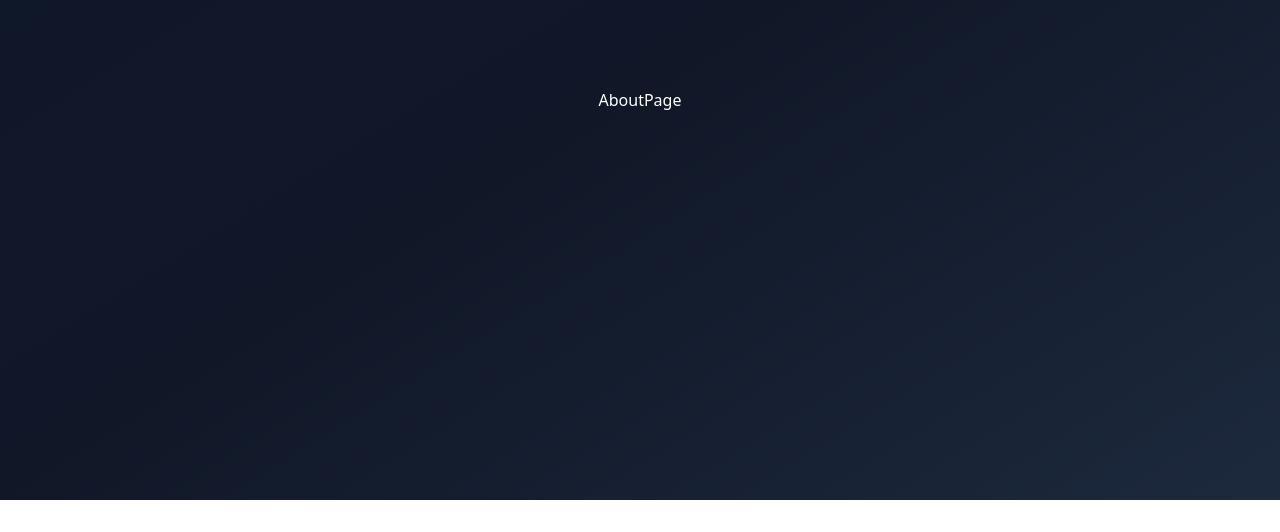
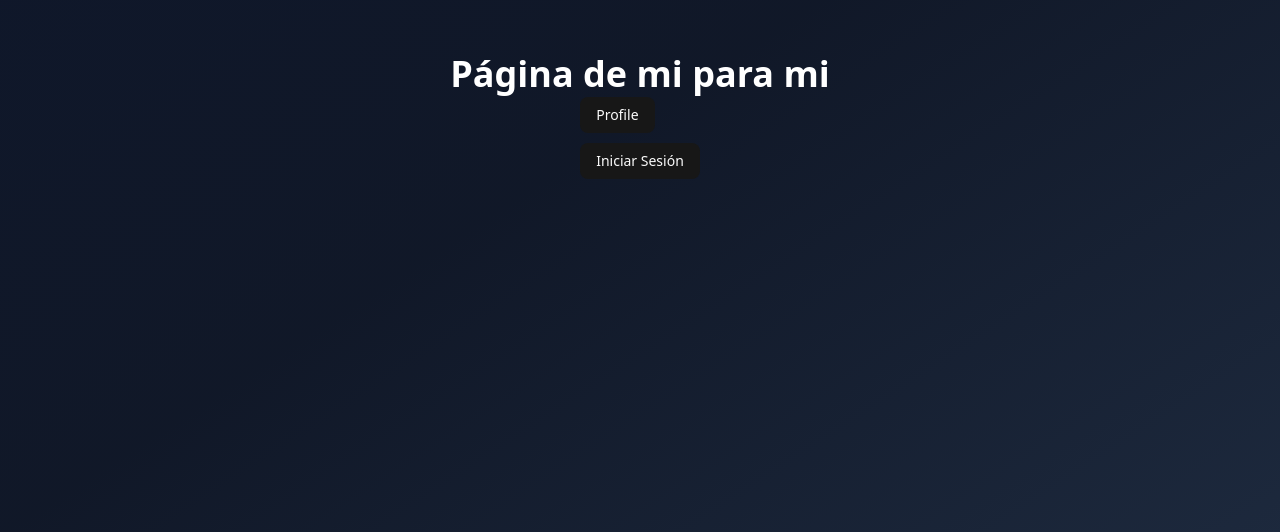
Before and after one commit to Peito1102/Hooks_App, a React (Vite) app: page / in a window 1280 px wide. Shown: the part 300-832 px from the top of the page. Before the commit the page ends 800 px from the top, so only its background shows below. Built offline with nearby package versions, Linux system fonts and the light colour scheme.

Commit message:
capitulo 12-6

```diff
--- a/src/09-useContext/ProfessionalApp.tsx
+++ b/src/09-useContext/ProfessionalApp.tsx
@@ -1,10 +1,14 @@
 import { RouterProvider } from "react-router"
 import { appRouter } from "./router/app.router"
+import UserContextProvider from "./context/UserContext"
 
 export const ProfessionalApp = () => {
   return (
-    <div className="bg-gradient">
+    <UserContextProvider>
+      <div className="bg-gradient">
         <RouterProvider router={appRouter} />
-    </div>
+      </div>
+    </UserContextProvider>
+
   )
 }
--- /dev/null
+++ b/src/09-useContext/context/UserContext.tsx
@@ -0,0 +1,14 @@
+import { type PropsWithChildren } from "react"
+
+/* interface UserContextProp {
+  children: React.ReactNode
+} */
+
+const UserContextProvider = ({ children } : PropsWithChildren) => {
+
+  return (
+    <>{children}</>
+  )
+}
+
+export default UserContextProvider
--- a/src/09-useContext/pages/about/AboutPage.tsx
+++ b/src/09-useContext/pages/about/AboutPage.tsx
@@ -1,6 +1,17 @@
+import { Button } from "@/components/ui/button"
+import { Link } from "react-router"
 
 export const AboutPage = () => {
   return (
-    <div>AboutPage</div>
+    <div className="flex flex-col items-center justify-center min-h-screen">
+      <h1 className="text-4xl font-bold">Página de mi para mi</h1>
+      <hr />
+      <div className="flex flex-col gap-2">
+        <Link to="/profile" className="hover:text-blue-500 underline text-2xl">
+        <Button>Profile</Button></Link>
+        <Link to="/login" className="hover:text-blue-500 underline text-2xl">
+        <Button>Iniciar Sesión</Button></Link>
+      </div>
+    </div>
   )
 }
--- a/src/09-useContext/pages/auth/LoginPage.tsx
+++ b/src/09-useContext/pages/auth/LoginPage.tsx
@@ -1,6 +1,23 @@
+import { Button } from "@/components/ui/button"
+import { Input } from "@/components/ui/input"
+import { Link } from "react-router"
 
 export const LoginPage = () => {
   return (
-    <div>LoginPage</div>
+    <div className="flex flex-col items-center justify-center min-h-screen">
+      <h1 className="text-4xl font-bold">Iniciar sesión</h1>
+      <hr />
+      <form action="">
+        <Input type="number" placeholder="ID del usuario" />
+
+        <Button type="submit">
+          Login
+        </Button>
+      </form>
+
+      <Link to="/about">
+        <Button variant="ghost">Volver a la página principal</Button>
+      </Link>
+    </div>
   )
 }
--- a/src/09-useContext/profile/ProfilePage.tsx
+++ b/src/09-useContext/profile/ProfilePage.tsx
@@ -1,6 +1,15 @@
+import { Button } from "@/components/ui/button"
 
 export const ProfilePage = () => {
   return (
-    <div>ProfilePage</div>
+    <div className="flex flex-col items-center justify-center min-h-screen">
+      <h1 className="text-4xl">Perfil del usuario</h1>
+      <hr />
+
+      <pre className="my-4">{JSON.stringify({},null,2)}</pre>
+
+      <Button variant="destructive">Salir</Button>
+
+    </div>
   )
 }
--- a/src/components/ui/button.tsx
+++ b/src/components/ui/button.tsx
@@ -5,7 +5,7 @@
 import { cn } from "@/lib/utils"
 
 const buttonVariants = cva(
-  "inline-flex items-center justify-center gap-2 whitespace-nowrap rounded-md text-sm font-medium transition-all disabled:pointer-events-none disabled:opacity-50 [&_svg]:pointer-events-none [&_svg:not([class*='size-'])]:size-4 shrink-0 [&_svg]:shrink-0 outline-none focus-visible:border-ring focus-visible:ring-ring/50 focus-visible:ring-[3px] aria-invalid:ring-destructive/20 dark:aria-invalid:ring-destructive/40 aria-invalid:border-destructive",
+  "inline-flex cursor-pointer items-center justify-center gap-2 whitespace-nowrap rounded-md text-sm font-medium transition-all disabled:pointer-events-none disabled:opacity-50 [&_svg]:pointer-events-none [&_svg:not([class*='size-'])]:size-4 shrink-0 [&_svg]:shrink-0 outline-none focus-visible:border-ring focus-visible:ring-ring/50 focus-visible:ring-[3px] aria-invalid:ring-destructive/20 dark:aria-invalid:ring-destructive/40 aria-invalid:border-destructive",
   {
     variants: {
       variant: {
```
Also changed, not shown: 1 other file (tests, documents, lock files or other folders).
